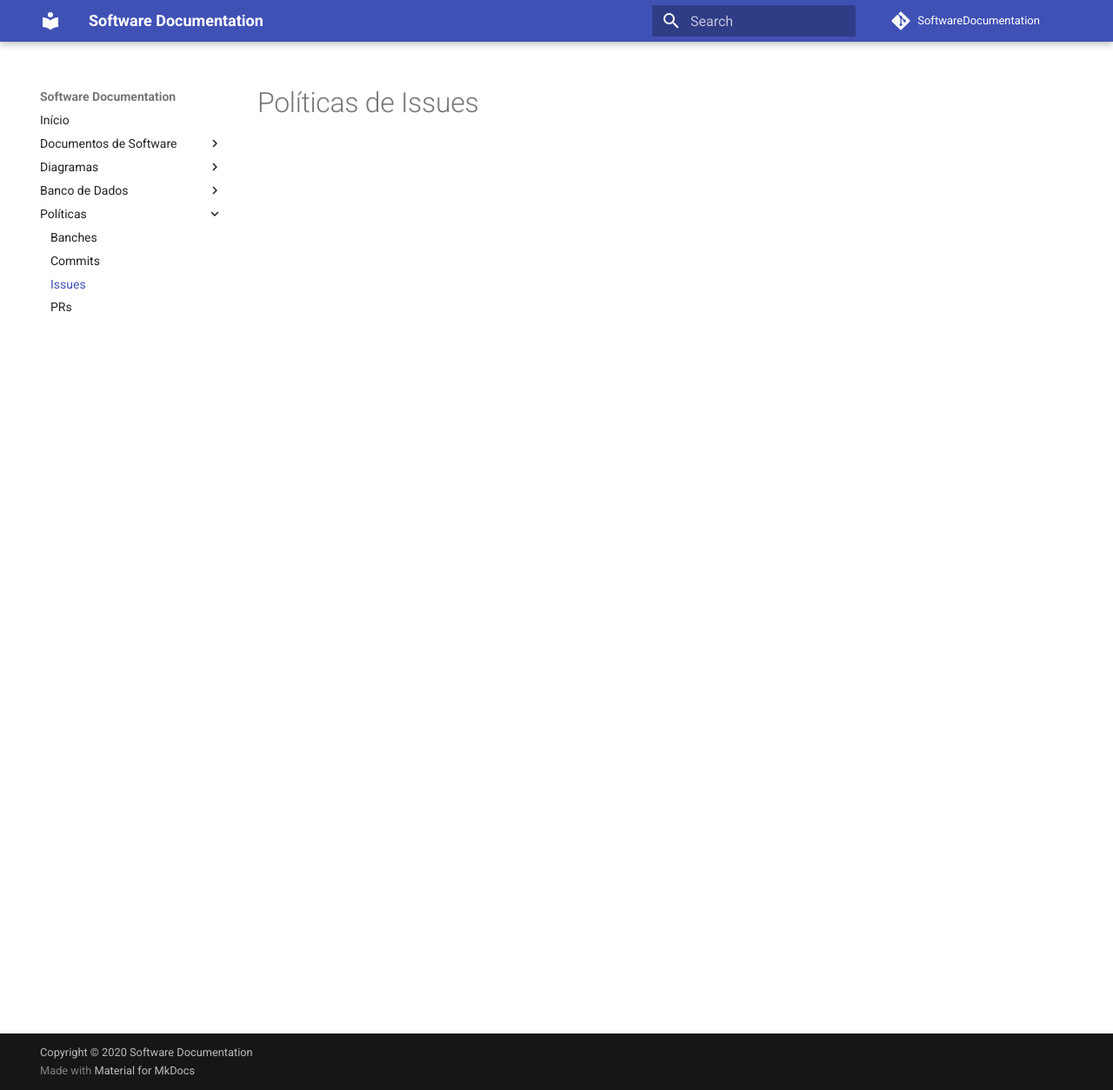
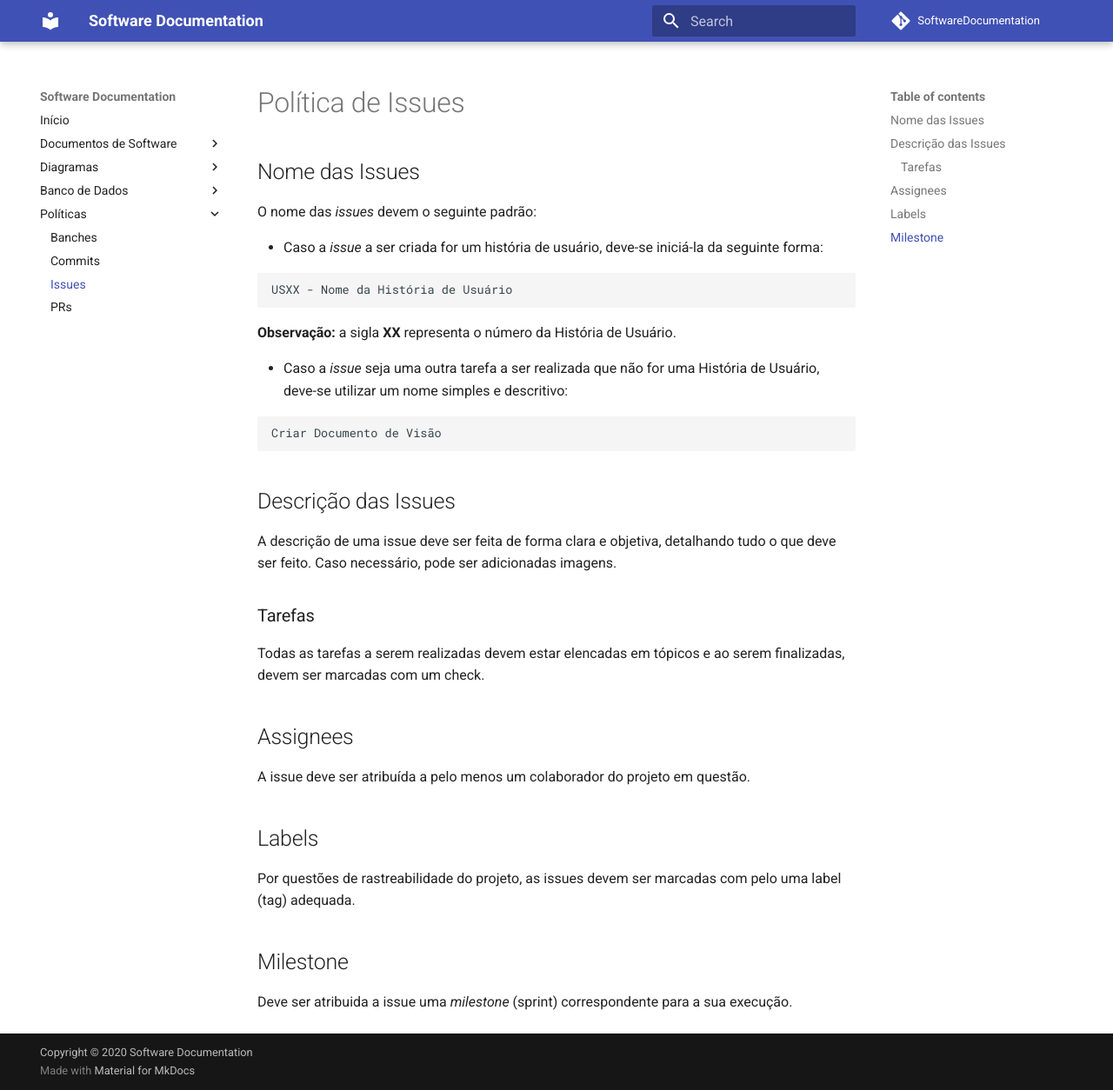
Before and after one commit to fellipe-araujo/SoftwareDocumentation, an MkDocs documentation site: the page built from docs/Policies/issue.md, in a window 1280 px wide and 1254 px high. Shown: the whole window at 87% size. Built offline with MkDocs 1.6.1 and Material for MkDocs 9.7.7, drawn with Linux system fonts in a browser that asks for light colours; comment, search, counter and statistics services are not loaded.

Commit message:
#2 - Create issue policy.

````diff
--- a/docs/Policies/issue.md
+++ b/docs/Policies/issue.md
@@ -1 +1,32 @@
-# Políticas de Issues
+# Política de Issues
+
+## Nome das Issues
+O nome das _issues_ devem o seguinte padrão:
+
+* Caso a _issue_ a ser criada for um história de usuário, deve-se iniciá-la da seguinte forma:
+
+```
+USXX - Nome da História de Usuário
+```
+**Observação:** a sigla **XX** representa o número da História de Usuário.
+
+* Caso a _issue_ seja uma outra tarefa a ser realizada que não for uma História de Usuário, deve-se utilizar um nome simples e descritivo:
+
+```
+Criar Documento de Visão
+```
+
+## Descrição das Issues
+A descrição de uma issue deve ser feita de forma clara e objetiva, detalhando tudo o que deve ser feito. Caso necessário, pode ser adicionadas imagens.
+
+### Tarefas
+Todas as tarefas a serem realizadas devem estar elencadas em tópicos e ao serem finalizadas, devem ser marcadas com um check.
+
+## Assignees
+A issue deve ser atribuída a pelo menos um colaborador do projeto em questão.
+
+## Labels
+Por questões de rastreabilidade do projeto, as issues devem ser marcadas com pelo uma label (tag) adequada.
+
+## Milestone
+Deve ser atribuida a issue uma _milestone_ (sprint) correspondente para a sua execução.
````
